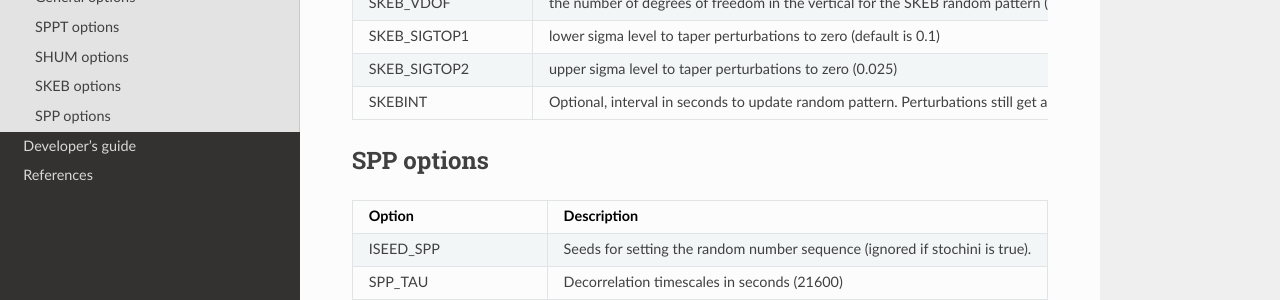
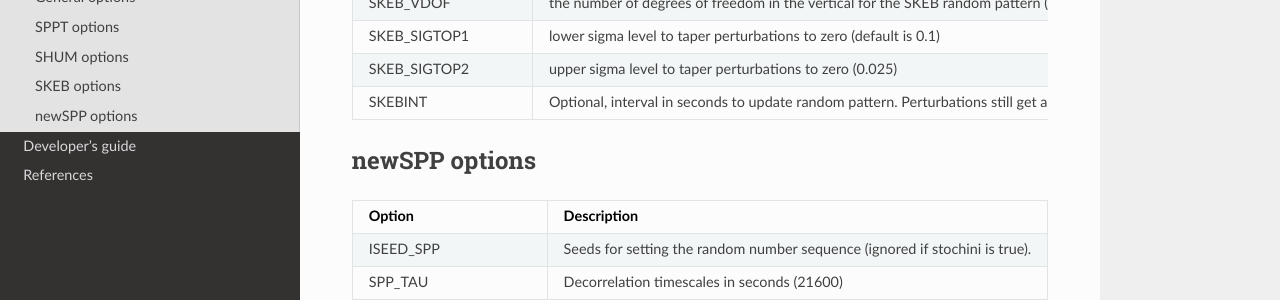
Before and after one commit to NOAA-PSL/stochastic_physics, a Sphinx documentation site: the page built from docs/source/namelist_options.rst, in a window 1280 px wide and 900 px high, scrolled down 1586 px. Shown: the part 213-513 px from the top of the window. Built offline with Sphinx 7.4.7 and the Read the Docs theme 2.0.0, drawn with Linux system fonts in a browser that asks for light colours.

Commit message:
debugging

```diff
--- a/docs/source/namelist_options.rst
+++ b/docs/source/namelist_options.rst
@@ -73,7 +73,7 @@ SKEB options
    "SKEB_SIGTOP2", "upper sigma level to taper perturbations to zero (0.025)"
    "SKEBINT", "Optional, interval in seconds to update random pattern.  Perturbations still get applied every time-step"
 
-SPP options
+newSPP options
 """"""""""""
 
 .. csv-table::
```
Also changed, not shown: other parts of docs/source/namelist_options.rst (+1 -1 lines).
